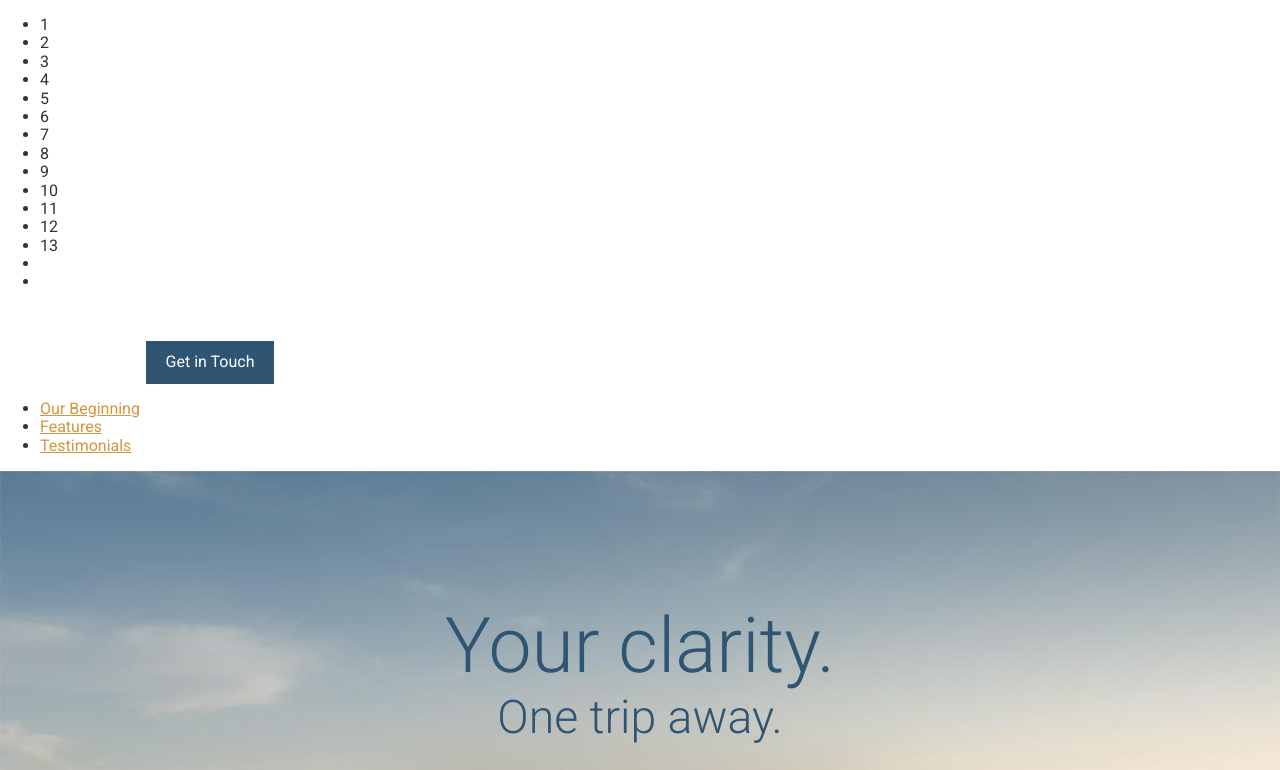
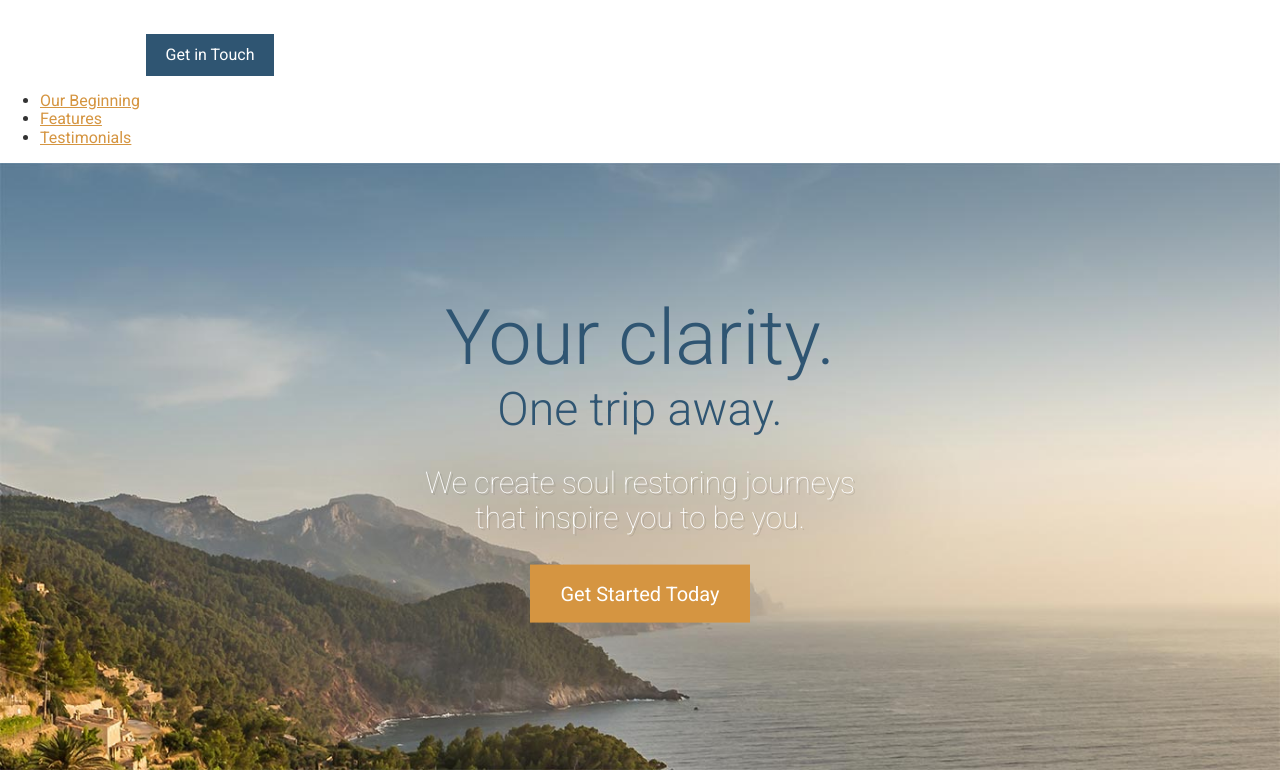
Before and after one commit to pyremell/travel-site, a website: page app/index.html in a window 1280 px wide. Shown: the top 770 px of the page. Drawn offline with Linux system fonts and the light colour scheme.

Commit message:
Removed test numbers

```diff
--- a/app/index.html
+++ b/app/index.html
@@ -10,23 +10,6 @@
   <link rel="stylesheet" href="temp/styles/styles.css">
 </head>
 <body>
-  <ul>
-    <li>1</li>
-    <li>2</li>
-    <li>3</li>
-    <li>4</li>
-    <li>5</li>
-    <li>6</li>
-    <li>7</li>
-    <li>8</li>
-    <li>9</li>
-    <li>10</li>
-    <li>11</li>
-    <li>12</li>
-    <li>13</li>
-    <li></li>
-    <li></li>
-  </ul>
   <header>
     <img src="assets/images/icons/clear-view-escapes.svg">
     <a href="#" class="btn">Get in Touch</a>
```
